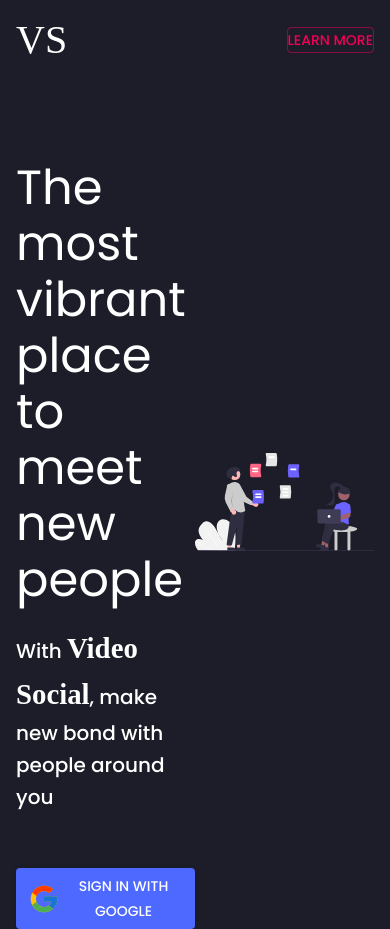
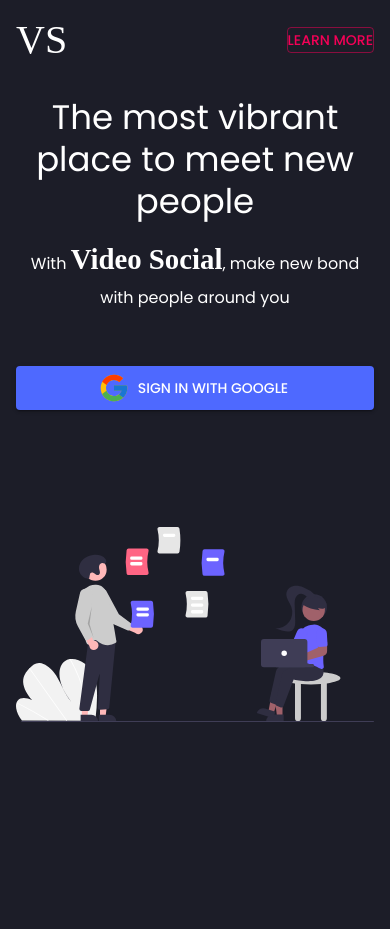
Before and after one commit to TheNinza/vc-room, a React (Create React App) app in the folder client/: page / in a window 390 px wide. After the commit the page ends 844 px from the top, so only its background shows below. Built offline with nearby package versions, Linux system fonts and the light colour scheme; no server answers; a web font is replaced by a local one.

Commit message:
made homepage responsive

```diff
--- a/client/src/components/Navbar/Navbar.jsx
+++ b/client/src/components/Navbar/Navbar.jsx
@@ -152,7 +152,7 @@
                 color="secondary"
                 variant="outlined"
                 onClick={() => {
-                  toast.success("This will be added soon");
+                  window.open("https://github.com/theninza/vc-room");
                 }}
               >
                 Learn More
--- a/client/src/pages/HomePage.jsx
+++ b/client/src/pages/HomePage.jsx
@@ -1,10 +1,25 @@
-import { Button, makeStyles, Typography } from "@material-ui/core";
+import {
+  Button,
+  makeStyles,
+  Typography,
+  useMediaQuery,
+} from "@material-ui/core";
 import hero from "../assets/homepage-hero.svg";
 import { ReactComponent as GoogleIcon } from "../assets/google.svg";
 import { signInWithGoogle } from "../lib/firebase/firebase";
 
 const useStyles = makeStyles((theme) => ({
-  root: { flex: 1, display: "flex", marginTop: "5rem" },
+  root: {
+    flex: 1,
+    display: "flex",
+    marginTop: "5rem",
+
+    [theme.breakpoints.down("sm")]: {
+      flexDirection: "column",
+      alignItems: "center",
+      marginTop: "1rem",
+    },
+  },
   flexChildren: {
     flex: 1,
   },
@@ -16,18 +31,25 @@
   },
   textContainer: {
     marginTop: "5rem",
+    [theme.breakpoints.down("sm")]: {
+      "& *": {
+        textAlign: "center",
+      },
+    },
   },
 }));
 
 const HomePage = () => {
   const classes = useStyles();
+
+  const matches = useMediaQuery("(max-width:600px)");
   return (
     <div className={classes.root}>
       <div className={`${classes.textContainer} ${classes.flexChildren}`}>
-        <Typography gutterBottom variant="h3">
+        <Typography gutterBottom variant={matches ? "h4" : "h3"}>
           The most vibrant place to meet new people
         </Typography>
-        <Typography gutterBottom variant="h6">
+        <Typography gutterBottom variant={matches ? "subtitle1" : "h6"}>
           With{" "}
           <span
             style={{
```
